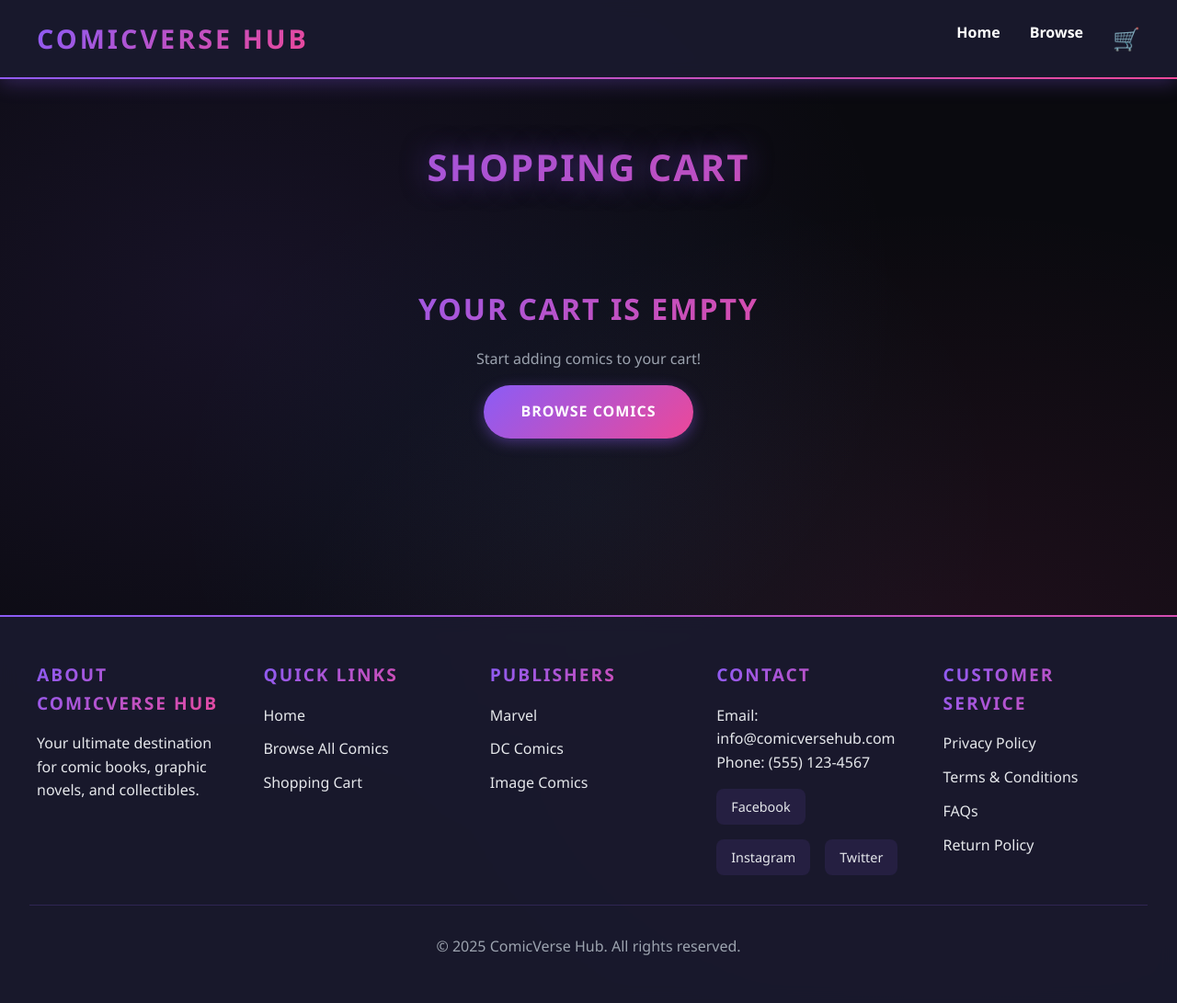
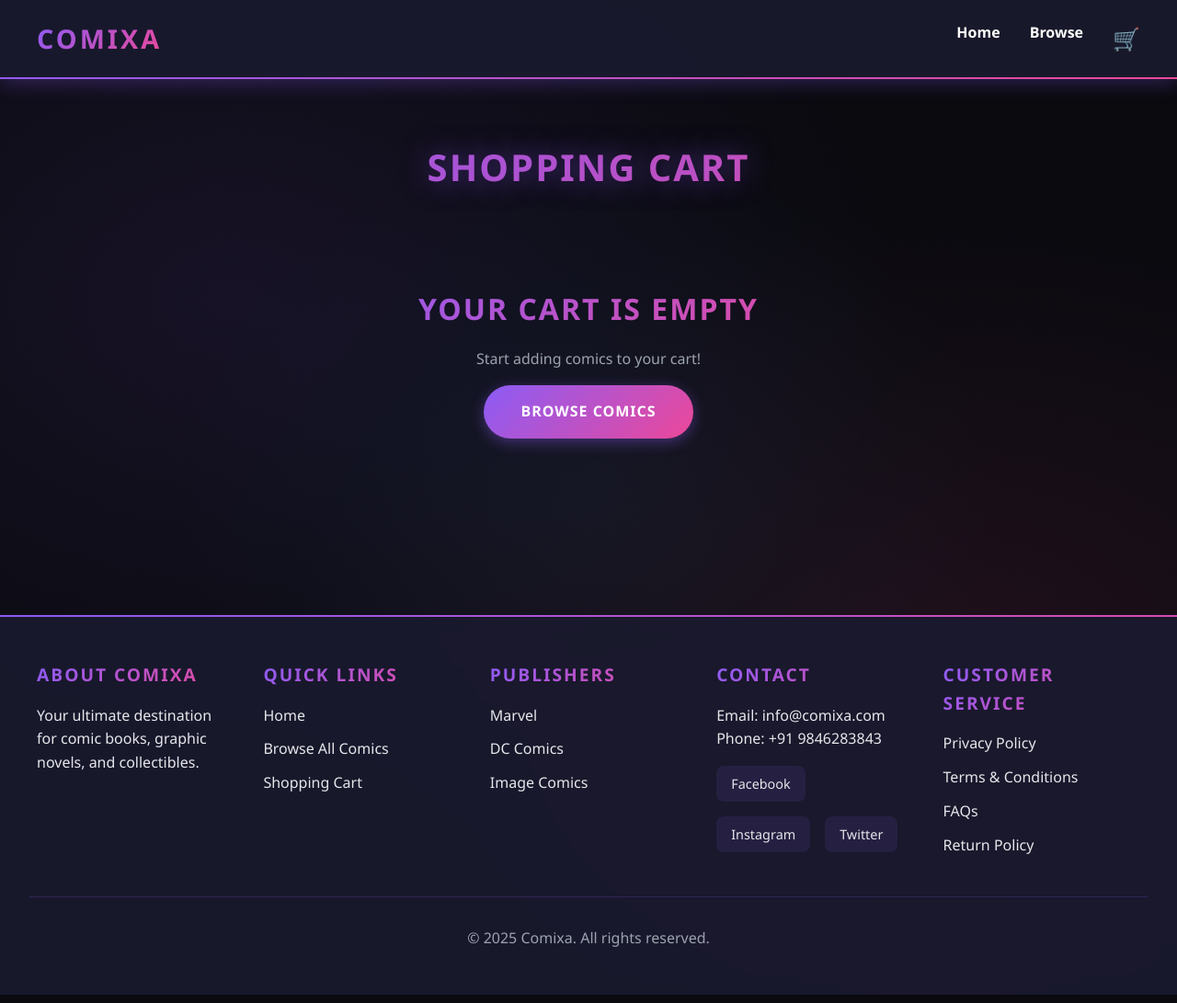
Before and after one commit to HardikaKhare/comixa, a plain HTML site: page cart.html in a window 1280 px wide. Shown: the whole page at 92% size. Drawn offline with Linux system fonts and the light colour scheme.

Commit message:
Update cart.html

```diff
--- a/cart.html
+++ b/cart.html
@@ -3,14 +3,14 @@
 <head>
     <meta charset="UTF-8">
     <meta name="viewport" content="width=device-width, initial-scale=1.0">
-    <title>Shopping Cart - ComicVerse Hub</title>
+    <title>Shopping Cart - Comixa</title>
     <link rel="stylesheet" href="styles.css">
 </head>
 <body>
     <!-- Navigation -->
     <nav class="navbar">
         <div class="nav-container">
-            <a href="index.html" class="logo">ComicVerse Hub</a>
+            <a href="index.html" class="logo">Comixa</a>
             <ul class="nav-links">
                 <li><a href="index.html">Home</a></li>
                 <li><a href="browse.html">Browse</a></li>
@@ -45,7 +45,7 @@
     <footer>
         <div class="footer-content">
             <div class="footer-section">
-                <h3>About ComicVerse Hub</h3>
+                <h3>About Comixa</h3>
                 <p style="color: var(--text-secondary);">Your ultimate destination for comic books, graphic novels, and collectibles.</p>
             </div>
             <div class="footer-section">
@@ -66,8 +66,8 @@
             </div>
             <div class="footer-section">
                 <h3>Contact</h3>
-                <p style="color: var(--text-secondary);">Email: info@comicversehub.com</p>
-                <p style="color: var(--text-secondary);">Phone: (555) 123-4567</p>
+                <p style="color: var(--text-secondary);">Email: info@comixa.com</p>
+                <p style="color: var(--text-secondary);">Phone: +91 9846283843</p>
                 <div class="social-links">
                     <a href="#" class="social-link">Facebook</a>
                     <a href="#" class="social-link">Instagram</a>
@@ -85,7 +85,7 @@
             </div>
         </div>
         <div class="footer-bottom">
-            <p>&copy; 2025 ComicVerse Hub. All rights reserved.</p>
+            <p>&copy; 2025 Comixa. All rights reserved.</p>
         </div>
     </footer>
 
```
